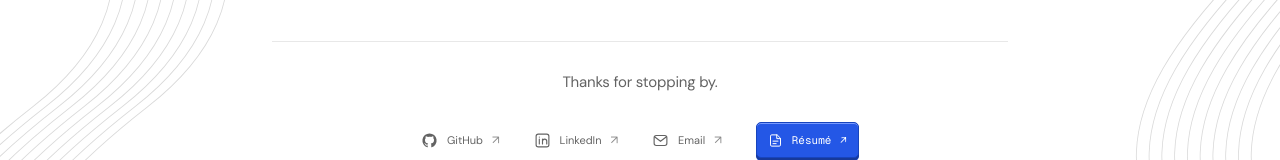
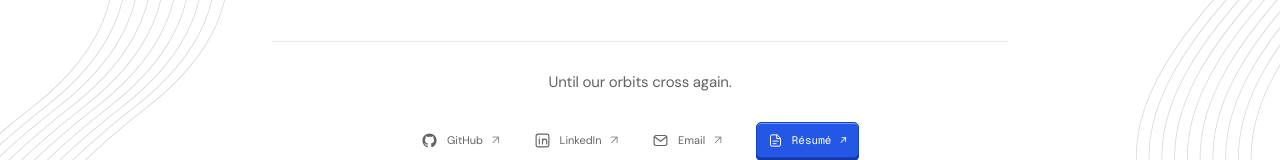
Before and after one commit to gavin100305/Portfolio, a Next.js app: page /projects in a window 1280 px wide. Shown: the part 2568-2728 px from the top of the page. Built offline with nearby package versions, Linux system fonts and the light colour scheme; no server answers.

Commit message:
fix: update footer signoff message for improved tone

```diff
--- a/src/components/professional/portfolio-footer.tsx
+++ b/src/components/professional/portfolio-footer.tsx
@@ -3,7 +3,7 @@ import { ResumeButton } from "./resume-button";
 
 export function PortfolioFooter() {
   return <footer className="folio-footer">
-    <p className="folio-footer-signoff">Thanks for stopping by.</p>
+    <p className="folio-footer-signoff">Until our orbits cross again.</p>
     <div className="folio-footer-links">
       <a href={profile.github} target="_blank" rel="noopener noreferrer" className="folio-footer-link" aria-label="GitHub — gavin100305"><svg viewBox="0 0 24 24" fill="currentColor" aria-hidden="true"><path d="M12 2a10 10 0 0 0-3.16 19.49c.5.09.68-.22.68-.48v-1.86c-2.78.6-3.37-1.18-3.37-1.18-.45-1.16-1.11-1.47-1.11-1.47-.91-.62.07-.61.07-.61 1 .07 1.53 1.03 1.53 1.03.89 1.53 2.34 1.09 2.91.83.09-.65.35-1.09.63-1.34-2.22-.25-4.56-1.11-4.56-4.94 0-1.09.39-1.98 1.03-2.68-.1-.25-.45-1.27.1-2.65 0 0 .84-.27 2.75 1.02A9.6 9.6 0 0 1 12 6.82c.85 0 1.71.11 2.51.34 1.91-1.29 2.75-1.02 2.75-1.02.55 1.38.2 2.4.1 2.65.64.7 1.03 1.59 1.03 2.68 0 3.84-2.34 4.69-4.57 4.94.36.31.68.92.68 1.85v2.75c0 .27.18.58.69.48A10 10 0 0 0 12 2Z" /></svg><span>GitHub</span><span aria-hidden="true">↗</span></a>
       <a href={profile.linkedin} target="_blank" rel="noopener noreferrer" className="folio-footer-link" aria-label="LinkedIn — Gavin Soares"><svg viewBox="0 0 24 24" fill="none" stroke="currentColor" strokeWidth="1.6" strokeLinecap="round" aria-hidden="true"><rect x="3" y="3" width="18" height="18" rx="3" /><path d="M7.5 10v7M7.5 7v.2M12 17v-7m0 3a3 3 0 0 1 6 0v4" /></svg><span>LinkedIn</span><span aria-hidden="true">↗</span></a>
```
